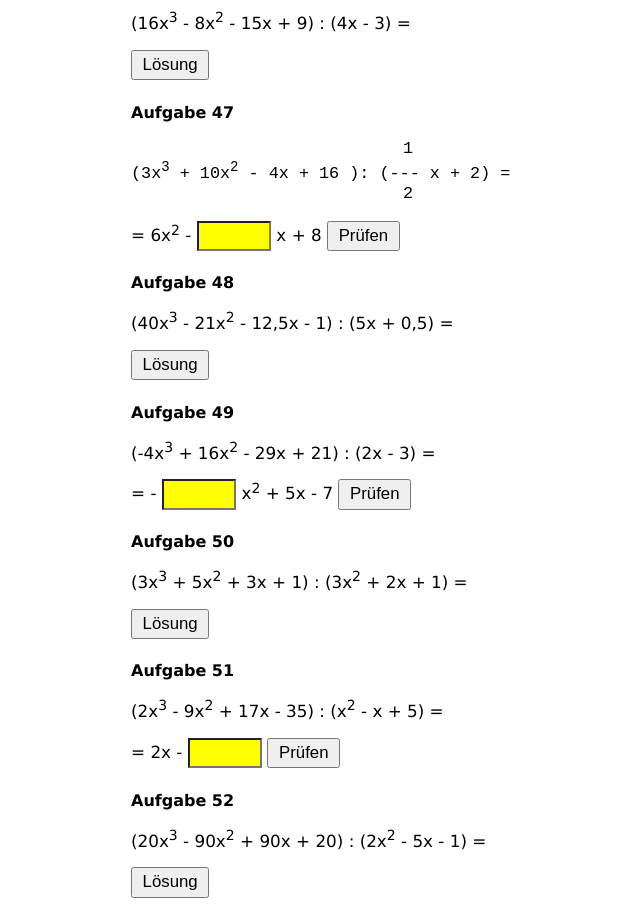
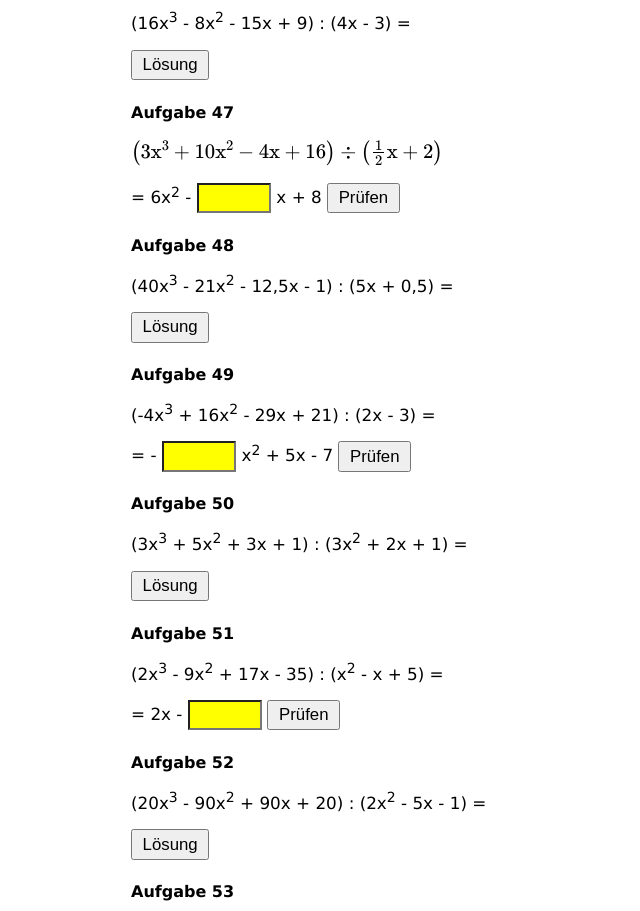
Before and after one commit to joafroehlich/Pot, a plain HTML site: page Pot2.html in a window 1280 px wide. Shown: the part 1000-1911 px from the top of the page, without its empty margins (189-829 px from the left). Drawn offline with nearby package versions, Linux system fonts and the light colour scheme.

Commit message:
Add files via upload

```diff
--- a/Pot2.html
+++ b/Pot2.html
@@ -186,9 +186,7 @@ h2 { font-size: 1rem; margin: 1.4rem 0 0.3rem; }
 
   <h2>Aufgabe 47</h2><p>
 
-<pre>                           1
-(3x<sup>3</sup> + 10x<sup>2</sup> - 4x + 16 ): (--- x + 2) =
-                           2</pre>
+<math mathsize="1em"><mfenced><mrow><mn>3</mn><msup><mi mathvariant="normal">x</mi><mn>3</mn></msup><mo>+</mo><mn>10</mn><msup><mi mathvariant="normal">x</mi><mn>2</mn></msup><mo>&#x2212;</mo><mn>4</mn><mi mathvariant="normal">x</mi><mo>+</mo><mn>16</mn></mrow></mfenced><mo>&#xf7;</mo><mfenced><mrow><mfrac><mn>1</mn><mn>2</mn></mfrac><mi mathvariant="normal">x</mi><mo>+</mo><mn>2</mn></mrow></mfenced></math></p>
 
 = 6x<sup>2</sup> - <input type="text" id="Eintrag47" maxlength="1" ></input> x + 8 <button id="Pruef47" onclick="Aufgabe47()">Prüfen</button></p>
 
```
